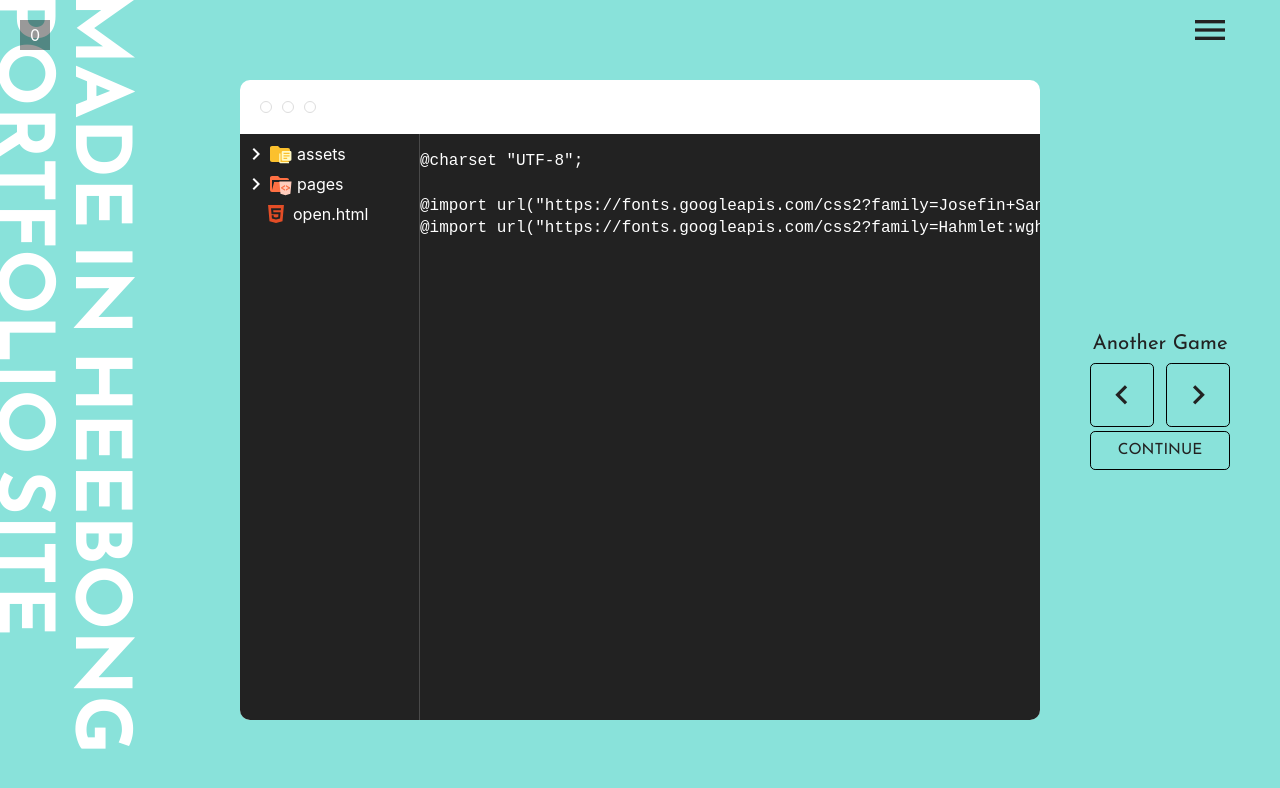
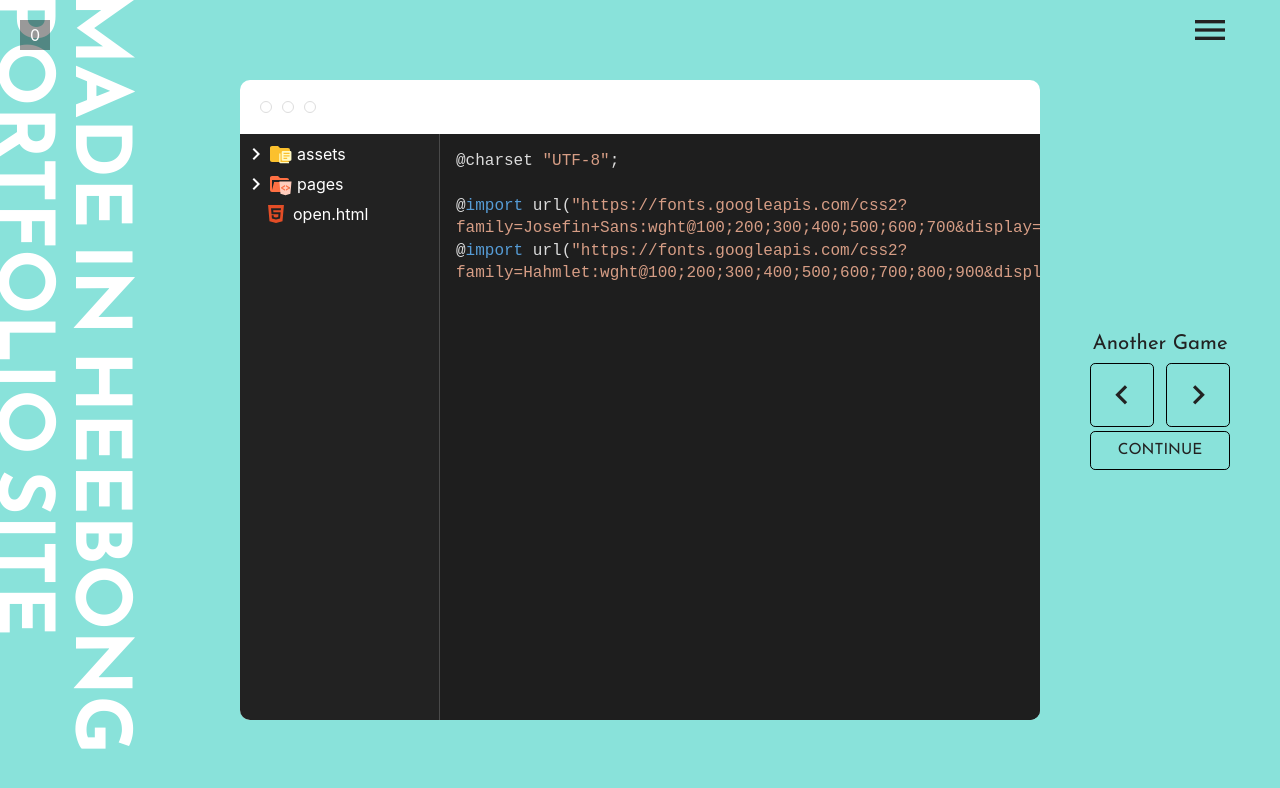
Before and after one commit to HeebongYu/port, a plain HTML site: page pages/site.html in a window 1280 px wide. Shown: the top 788 px of the page. Drawn offline with nearby package versions, Linux system fonts and the light colour scheme; a web font is replaced by a local one.

Commit message:
2022.05.17.7

```diff
--- a/assets/css/reset.css
+++ b/assets/css/reset.css
@@ -143,3 +143,9 @@ select {
   border-radius: 0;
   font-size: 16px;
 }
+
+pre {
+  margin: 0;
+  overflow: auto;
+  white-space: pre-wrap;
+}
--- a/pages/site.html
+++ b/pages/site.html
@@ -25,6 +25,12 @@
     <link
       href="https://fonts.googleapis.com/icon?family=Material+Icons"
       rel="stylesheet"
+    />
+
+    <!-- highlight -->
+    <link
+      rel="stylesheet"
+      href="//cdnjs.cloudflare.com/ajax/libs/highlight.js/11.5.1/styles/vs2015.min.css"
     />
 
     <style>
@@ -106,6 +112,7 @@
       .site__section03 .vscode .bottom .left,
       .site__section05 .vscode .bottom .left {
         min-width: 180px;
+        width: 25%;
         border-right: 1px solid var(--blackW);
         overflow-y: scroll;
         -ms-overflow-style: none; /* IE and Edge */
@@ -119,7 +126,7 @@
       .site__section01 .vscode .bottom .right,
       .site__section03 .vscode .bottom .right,
       .site__section05 .vscode .bottom .right {
-        width: 70%;
+        width: 75%;
       }
 
       /* site__section02, site__section04 */
@@ -248,6 +255,9 @@
       }
       .site__wrap .right {
         color: var(--white);
+      }
+      .site__wrap .right .code {
+        height: calc(80vh - 53px);
       }
 
       .site__wrap .left .floor02,
@@ -493,7 +503,7 @@
                 </ul>
               </div>
               <div class="right">
-                <pre><code>@charset "UTF-8";
+                <pre><code class="language-javascript code">@charset "UTF-8";
 
 @import url("https://fonts.googleapis.com/css2?family=Josefin+Sans:wght@100;200;300;400;500;600;700&display=swap");
 @import url("https://fonts.googleapis.com/css2?family=Hahmlet:wght@100;200;300;400;500;600;700;800;900&display=swap");
@@ -629,6 +639,7 @@
     <!-- //site__page -->
 
     <!-- script -->
+    <script src="//cdnjs.cloudflare.com/ajax/libs/highlight.js/11.5.1/highlight.min.js"></script>
     <script src="https://cdnjs.cloudflare.com/ajax/libs/gsap/3.10.4/gsap.min.js"></script>
     <script src="https://cdnjs.cloudflare.com/ajax/libs/gsap/3.10.4/TextPlugin.min.js"></script>
     <script src="../assets/js/skrollr.min.js"></script>
@@ -638,6 +649,7 @@
     <script src="../assets/js/jquery-latest.min.js"></script>
     <script>
       var s = skrollr.init();
+      hljs.highlightAll();
 
       function scroll() {
         let scrollTop = document.documentElement.scrollTop;
```
